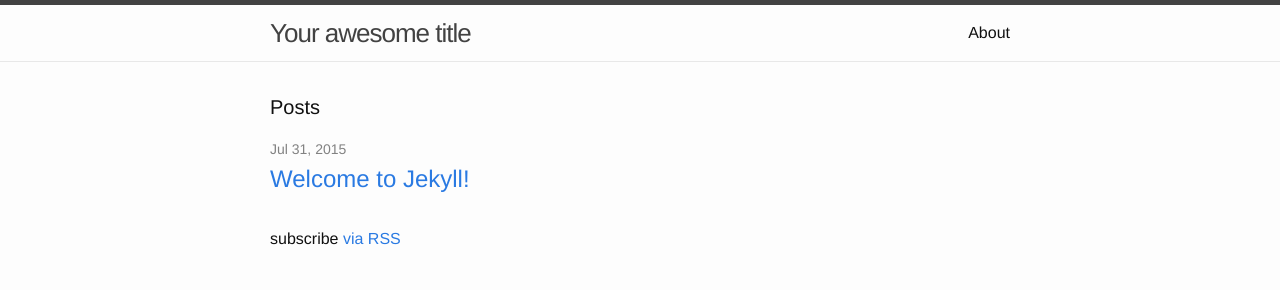
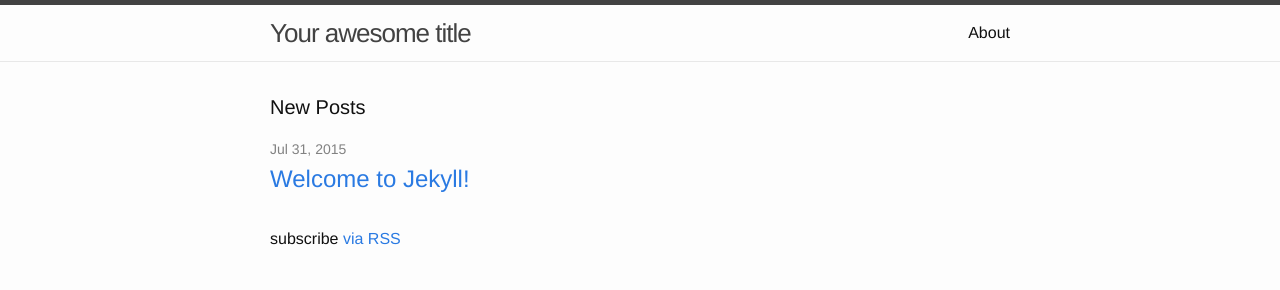
Before and after one commit to kaceo/book-strange-ideas, a Jekyll site: the page built from index.html, in a window 1280 px wide. Shown: the top 290 px of the page. Built offline with Jekyll 4.4.1, drawn with Linux system fonts in a browser that asks for light colours.

Commit message:
add four

```diff
--- a/index.html
+++ b/index.html
@@ -4,7 +4,7 @@
 
 <div class="home">
 
-  <h1 class="page-heading">Posts</h1>
+  <h1 class="page-heading">New Posts</h1>
 
   <ul class="post-list">
     {% for post in site.posts %}
```
